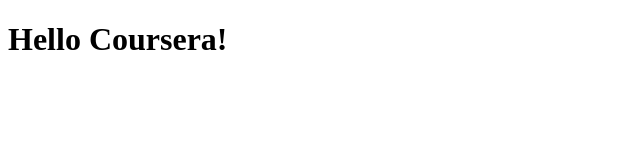
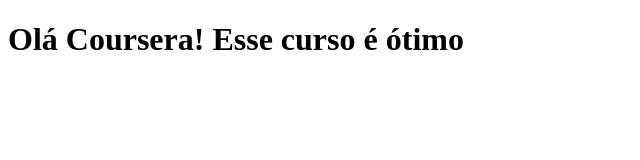
Before and after one commit to fernandosms/coursera-test, a plain HTML site: page site/index.html in a window 1280 px wide. Shown: the whole page, without its empty margins (0-640 px from the left). Drawn offline with Linux system fonts and the light colour scheme.

Commit message:
Pequena mudança na página principal

```diff
--- a/site/index.html
+++ b/site/index.html
@@ -1,9 +1,9 @@
 <!DOCTYPE html>
 <html>
 <head>
-	<title>Hello Coursera!</title>
+	<title>Olá Coursera!</title>
 </head>
 <body>
-<h1>Hello Coursera!</h1>
+<h1>Olá Coursera! Esse curso é ótimo</h1>
 </body>
 </html>
```
